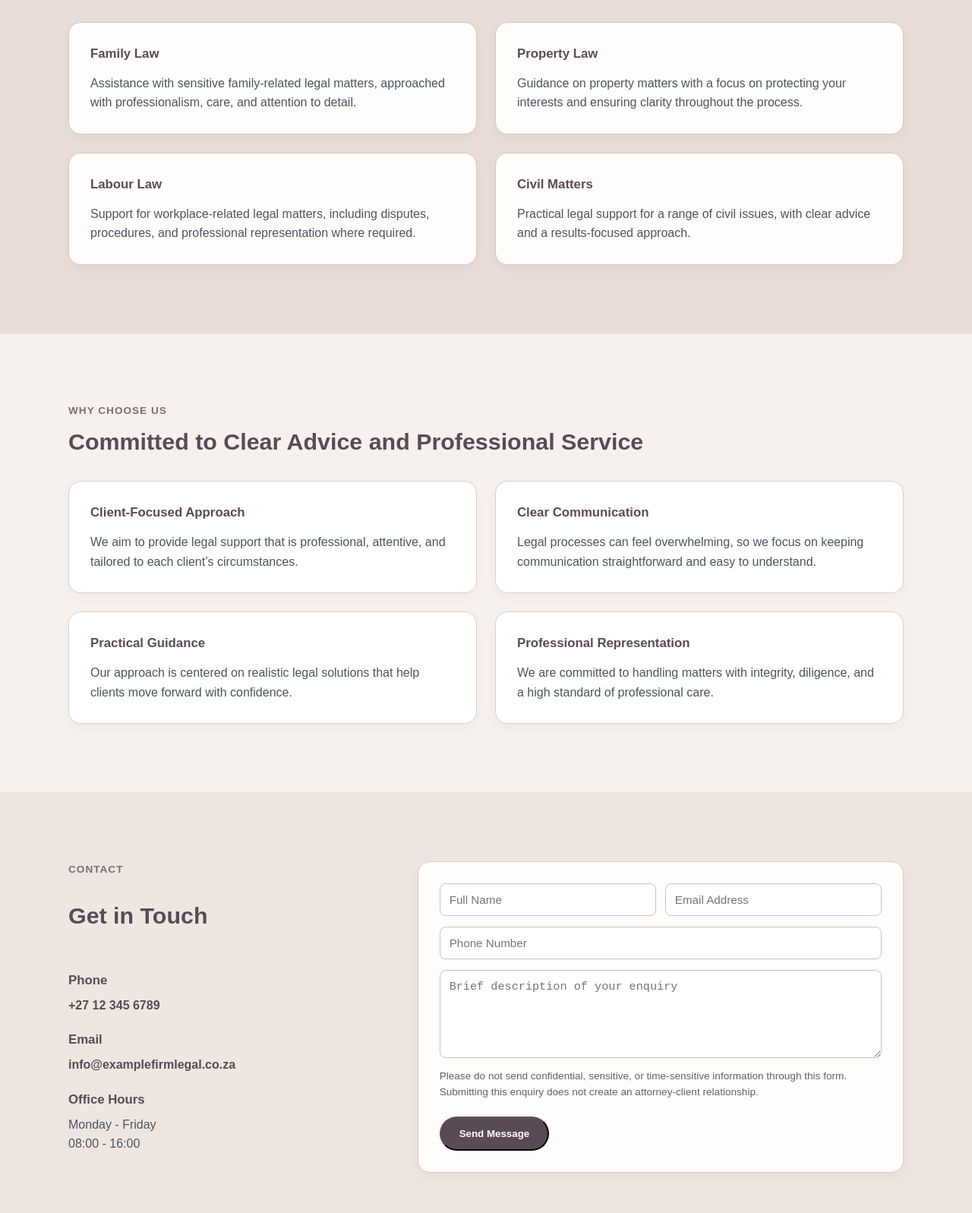
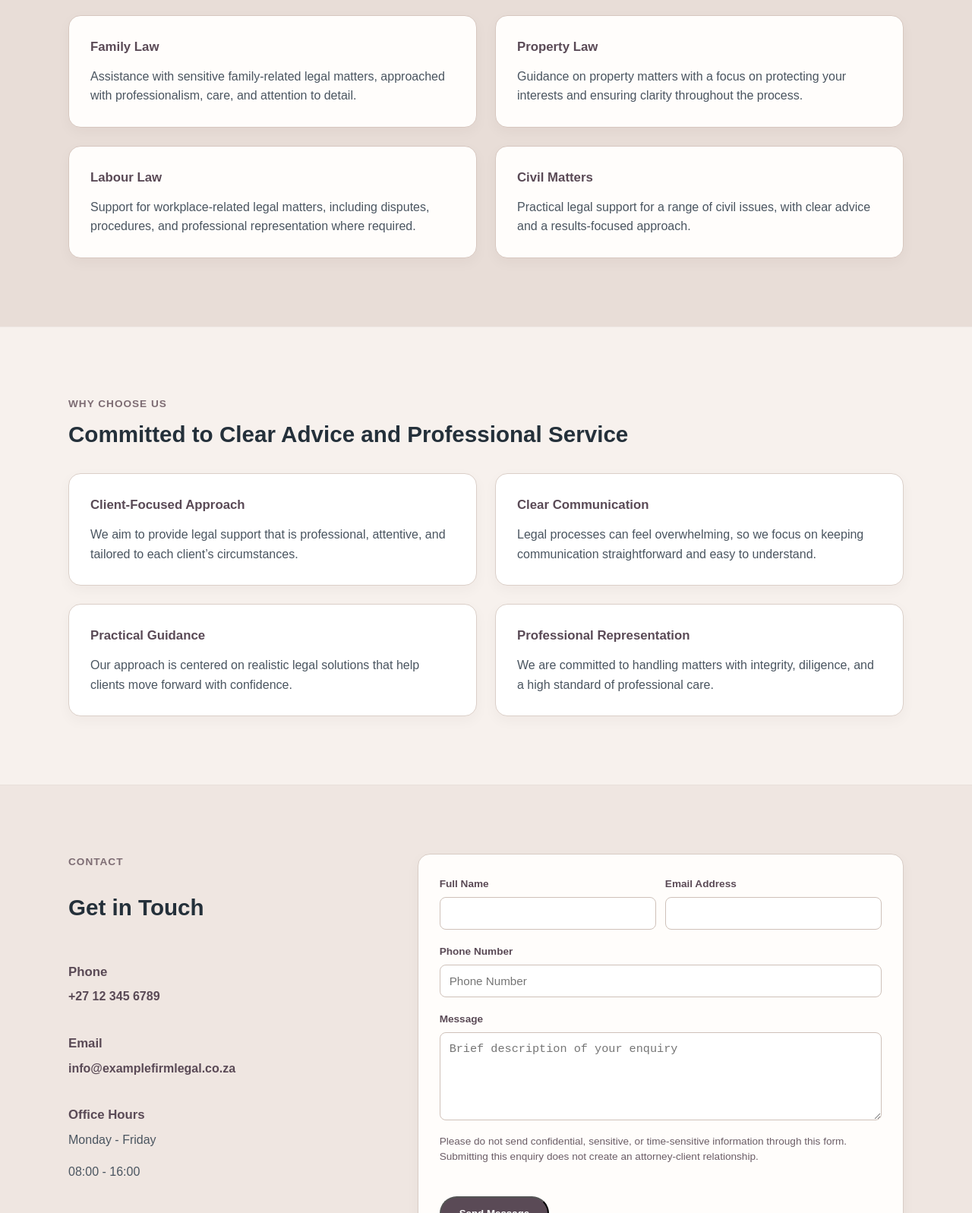
Before and after one commit to RuanFJacobs/template-portfolio-site, a plain HTML site: page index.html in a window 1280 px wide. Shown: the part 1203-2800 px from the top of the page at 76% size. Drawn offline with Linux system fonts and the light colour scheme.

Commit message:
Finalized CSS

```diff
--- a/index.html
+++ b/index.html
@@ -177,11 +177,23 @@
 
                 <form class="contact-form">
                     <div class="form-row">
-                        <input type="text" placeholder="Full Name" required>
-                        <input type="email" placeholder="Email Address" required>
+                        <div class="form-group">
+                            <label for="name">Full Name</label>
+                            <input id="name" type="text" required>
+                        </div>
+                        <div class="form-group">
+                            <label for="email">Email Address</label>
+                            <input id="email" type="email" required>
+                        </div>
                     </div>
-                    <input type="tel" placeholder="Phone Number">
-                    <textarea placeholder="Brief description of your enquiry" rows="5"></textarea>
+                    <div class="form-group">
+                        <label for="phone">Phone Number</label>
+                        <input id="phone" type="tel" placeholder="Phone Number">
+                    </div>
+                    <div class="form-group">
+                        <label for="message">Message</label>
+                        <textarea id="message" placeholder="Brief description of your enquiry" rows="5"></textarea>
+                    </div>
                     <p class="form-disclaimer">
                         Please do not send confidential, sensitive, or time-sensitive information
                         through this form. Submitting this enquiry does not create an attorney-client
@@ -197,10 +209,11 @@
     <footer class="site-footer">
         <div class="container footer-inner">
             <div class="footer-brand">
-                <h3>Example Firm Legal</h3>
+                <a class="brand-logo">
+                    <img src="logo/logo.svg" alt="Company Logo">
+                </a>
                 <p>Professional legal services with a personal approach.</p>
             </div>
-
             <div class="footer-copy">
                 <p>&copy; 2026 Example Firm Legal. All rights reserved.</p>
             </div>
--- a/style.css
+++ b/style.css
@@ -5,11 +5,8 @@
   box-sizing: border-box;
 }
 
-.hero p,
-.about p,
-.practice-card p,
-.why-card p {
-  max-width: 70ch;
+p {
+  margin-bottom: 0px;
 }
 
 /* Base */
@@ -66,12 +63,6 @@ section h2 {
   gap: 24px;
 }
 
-.brand-tagline {
-  font-size: 0.9rem;
-  color: #7d6c73;
-  margin-top: 4px;
-}
-
 .site-nav .nav-list {
   list-style: none;
   display: flex;
@@ -102,6 +93,10 @@ section h2 {
   width: 100%;
 }
 
+.site-nav a.active {
+  color: #5a4a56;
+}
+
 /* Hero */
 .hero {
   padding: 90px 0 80px;
@@ -129,7 +124,7 @@ section h2 {
 
 .hero-text p {
   color: #4a5560;
-  margin-bottom: 24px;
+  margin-bottom: 16px;
   max-width: 520px;
   font-size: 1.05rem;
 }
@@ -143,7 +138,6 @@ section h2 {
 .btn-primary {
   background-color: #5a4a56;
   color: white;
-  padding: 12px 22px;
   border-radius: 30px;
   text-decoration: none;
   font-weight: 600;
@@ -156,7 +150,6 @@ section h2 {
 .btn-secondary {
   border: 2px solid #5a4a56;
   color: #5a4a56;
-  padding: 12px 22px;
   border-radius: 30px;
   text-decoration: none;
   font-weight: 600;
@@ -223,7 +216,9 @@ section h2 {
 }
 
 .hero-text p,
-.about p {
+.about p,
+.practice-card p,
+.why-card p {
   max-width: 65ch;
 }
 
@@ -231,12 +226,6 @@ section h2 {
 .practice-areas {
   padding: 90px 0;
   background-color: #e8ddd7;
-}
-
-.practice-areas h2 {
-  font-size: 1.9rem;
-  color: #5a4a56;
-  line-height: 1.3;
 }
 
 .practice-grid {
@@ -273,12 +262,6 @@ section h2 {
   padding: 90px 0;
   background-color: #f7f1ed;
   border-top: 1px solid #e2d6cf;
-}
-
-.why-choose-us h2 {
-  font-size: 1.9rem;
-  color: #5a4a56;
-  line-height: 1.3;
 }
 
 .why-grid {
@@ -318,11 +301,6 @@ section h2 {
   border-top: 1px solid #d8c9c1;
 }
 
-.contact h2 {
-  font-size: 1.9rem;
-  color: #5a4a56;
-}
-
 .contact-grid {
   display: grid;
   grid-template-columns: 0.9fr 1.4fr;
@@ -349,6 +327,7 @@ section h2 {
 
 .contact-block p {
   color: #4a5560;
+  margin-bottom: 16px;
 }
 
 .contact-form {
@@ -358,7 +337,7 @@ section h2 {
   padding: 28px;
   display: flex;
   flex-direction: column;
-  gap: 14px;
+  gap: 18px;
   margin-top: 0;
 }
 
@@ -406,6 +385,10 @@ section h2 {
   padding: 40px 0;
 }
 
+.site-footer .brand-logo img {
+  height: 60px;
+}
+
 .footer-inner {
   display: flex;
   justify-content: space-between;
@@ -414,7 +397,7 @@ section h2 {
 }
 
 .footer-brand h3 {
-  font-size: 1.1rem;
+  font-size: 1.15rem;
   margin-bottom: 6px;
 }
 
@@ -422,12 +405,14 @@ section h2 {
 .footer-copy p {
   color: #eadfd9;
   font-size: 0.95rem;
+  margin-bottom: 16px;
 }
 
 .form-disclaimer {
   font-size: 0.85rem;
   color: #6b5d66;
   line-height: 1.5;
+  margin-bottom: 16px;
 }
 
 html {
@@ -469,6 +454,18 @@ a:hover {
 .why-choose-us,
 .contact {
   border-top: 1px solid rgba(0,0,0,0.03);
+}
+
+.form-group {
+  display: flex;
+  flex-direction: column;
+  gap: 6px;
+}
+
+.contact-form label {
+  font-size: 0.85rem;
+  font-weight: 600;
+  color: #5a4a56;
 }
 
 /* Responsive */
```
